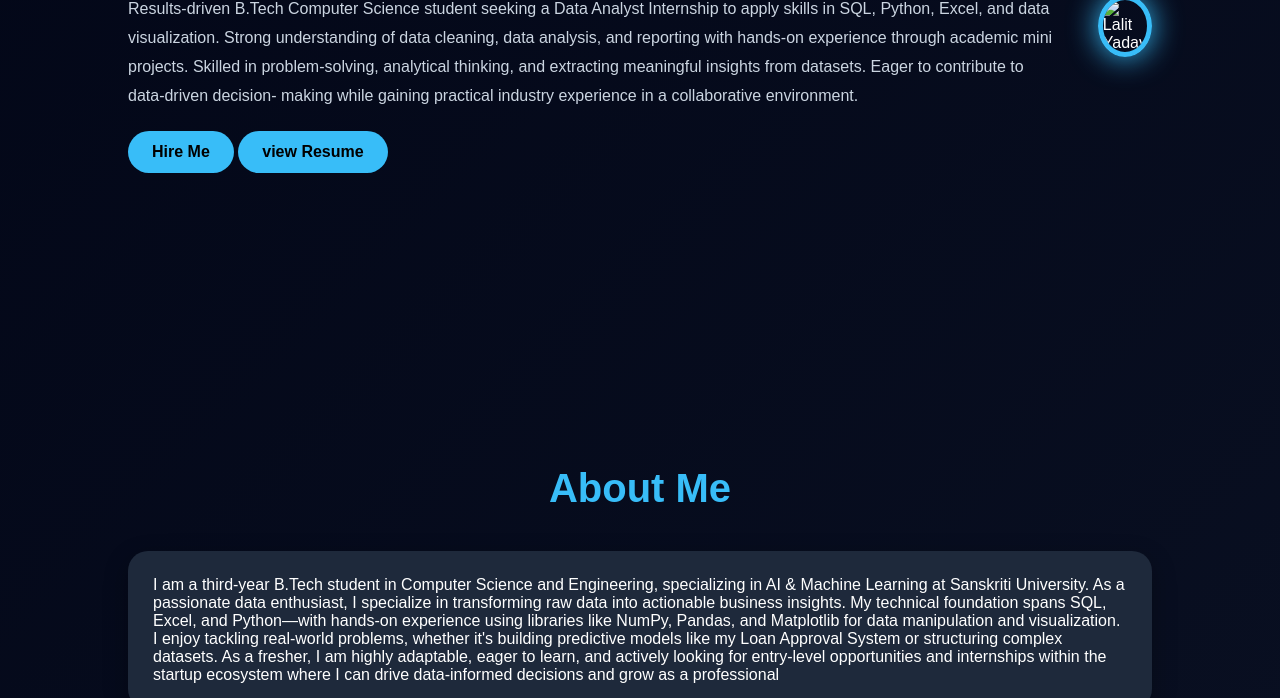
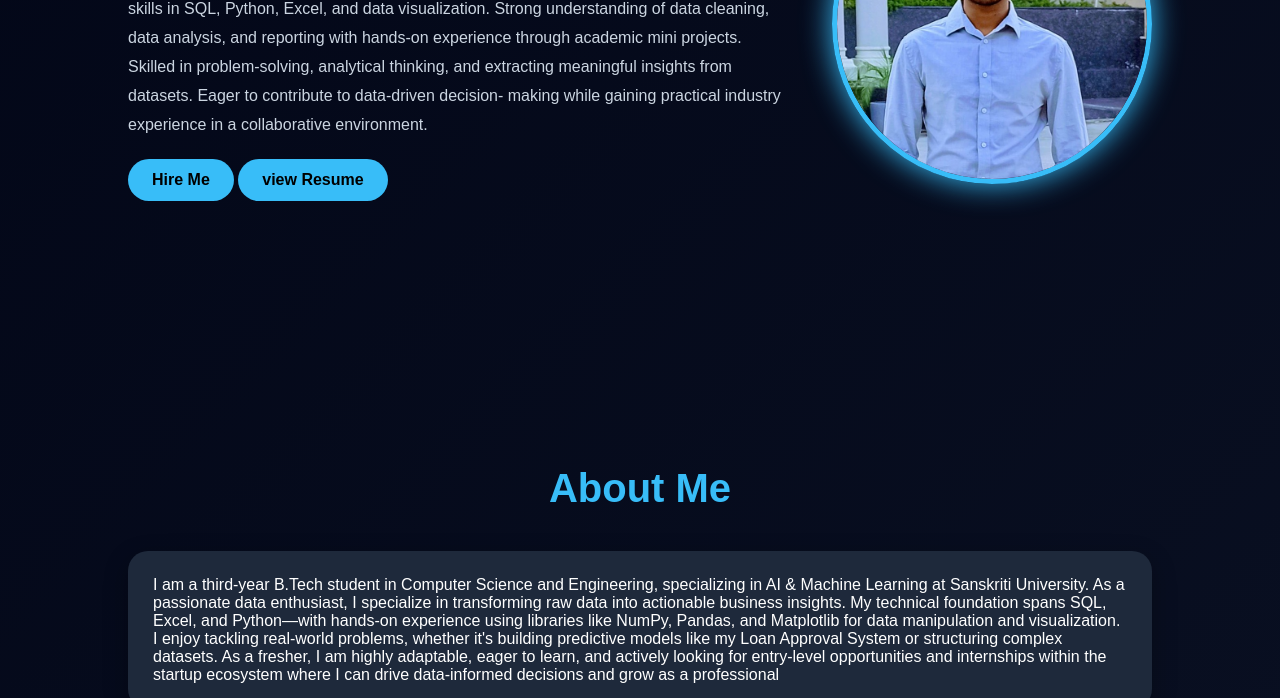
Before and after one commit to lalit334/lalit334.github.io, a plain HTML site: page index.html in a window 1280 px wide. Shown: the part 402-1100 px from the top of the page. Drawn offline with Linux system fonts and the light colour scheme.

Commit message:
index.html

```diff
--- a/index.html
+++ b/index.html
@@ -52,7 +52,7 @@ making while gaining practical industry experience in a collaborative environmen
 <a href="resume.pdf.pdf" class="btn">view Resume</a>
 </div>
 <div>
-<img src="profile.jpg.jpeg.jpg" alt="Lalit Yadav">
+<img src="profile.jpg" alt="Lalit Yadav">
 </div>
 </section>
 
```
